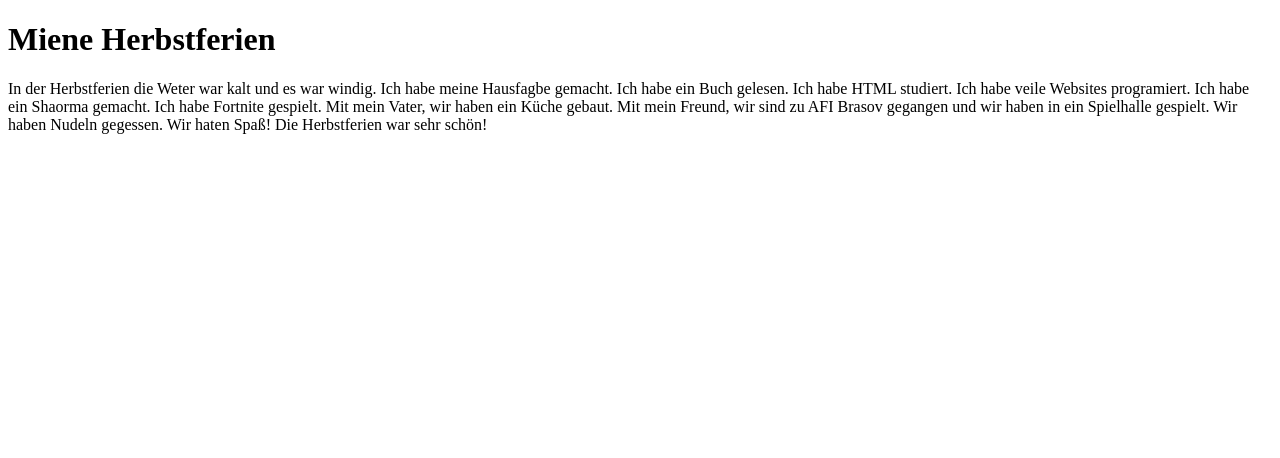
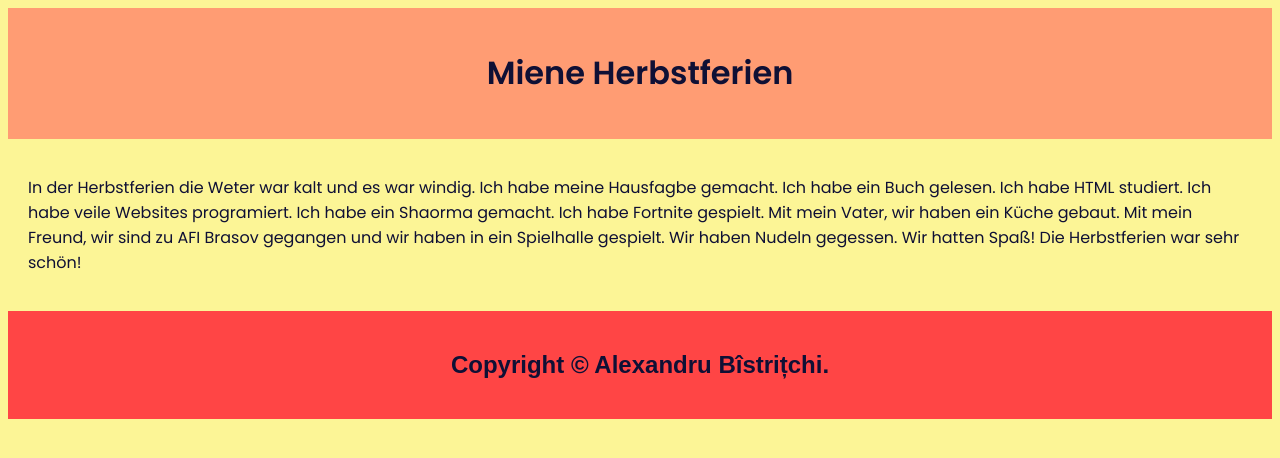
Before and after one commit to alexbv2024/alexbv2024.github.io, a plain HTML site: page index.html in a window 1280 px wide. Drawn offline with Linux system fonts and the light colour scheme.

Commit message:
Update index.html

```diff
--- a/index.html
+++ b/index.html
@@ -1,14 +1,71 @@
 <!DOCTYPE html>
 <html lang="de">
-<head>
-    <meta charset="UTF-8">
-    <meta name="viewport" content="width=device-width, initial-scale=1.0">
+  <head>
+    <meta charset="UTF-8" />
+    <meta name="viewport" content="width=device-width, initial-scale=1.0" />
     <title>Meine Herbstferien</title>
-</head>
-<body>
-    <h1>Miene Herbstferien</h1>
+    <link rel="preconnect" href="https://fonts.googleapis.com" />
+    <link rel="preconnect" href="https://fonts.gstatic.com" crossorigin />
+    <link
+      href="https://fonts.googleapis.com/css2?family=Poppins:ital,wght@0,100;0,200;0,300;0,400;0,500;0,600;0,700;0,800;0,900;1,100;1,200;1,300;1,400;1,500;1,600;1,700;1,800;1,900&display=swap"
+      rel="stylesheet"
+    />
+
+    <header>
+        <h1>Miene Herbstferien</h1>
+    </header>
+
+    <style>
+        html {
+        background: #FCF596;
+        text-align: center;
+        font-family: "Poppins", sans-serif;
+        font-optical-sizing: auto;
+        font-weight: 400;
+        font-style: normal;
+        color: #0f1035;
+      }
+    header {
+        background: #FF9C73;
+        padding: 20px;
+      }
+    h1 {
+        font-family: "Poppins", sans-serif;
+        font-optical-sizing: auto;
+        font-weight: 600;
+        font-style: normal;
+        color: #0f1035;
+      }
+      p {
+        text-align: left;
+        display: inline-block;
+        padding: 20px;
+        font-size: 16px;
+      }
+    footer {
+        background: #FF4545;
+        padding: 20px;
+        font-family: "Nunito", sans-serif;
+        text-align: center;
+        font-weight: 400;
+        font-style: normal;
+        color: #0f1035;
+      }
+    </style>
+
+  </head>
+  <body>
     <p>
-    In der Herbstferien die Weter war kalt und es war windig. Ich habe meine Hausfagbe gemacht. Ich habe ein Buch gelesen. Ich habe HTML studiert. Ich habe veile Websites programiert. Ich habe ein Shaorma gemacht. Ich habe Fortnite gespielt. Mit mein Vater, wir haben ein Küche gebaut. Mit mein Freund, wir sind zu AFI Brasov gegangen und wir haben in ein Spielhalle gespielt. Wir haben Nudeln gegessen. Wir haten Spaß! Die Herbstferien war sehr schön!
+      In der Herbstferien die Weter war kalt und es war windig. Ich habe meine
+      Hausfagbe gemacht. Ich habe ein Buch gelesen. Ich habe HTML studiert. Ich
+      habe veile Websites programiert. Ich habe ein Shaorma gemacht. Ich habe
+      Fortnite gespielt. Mit mein Vater, wir haben ein Küche gebaut. Mit mein
+      Freund, wir sind zu AFI Brasov gegangen und wir haben in ein Spielhalle
+      gespielt. Wir haben Nudeln gegessen. Wir hatten Spaß! Die Herbstferien war
+      sehr schön!
     </p>
-</body>
+    <footer>
+        <h2>Copyright © Alexandru Bîstrițchi.</h2>
+    </footer>
+  </body>
 </html>
```
